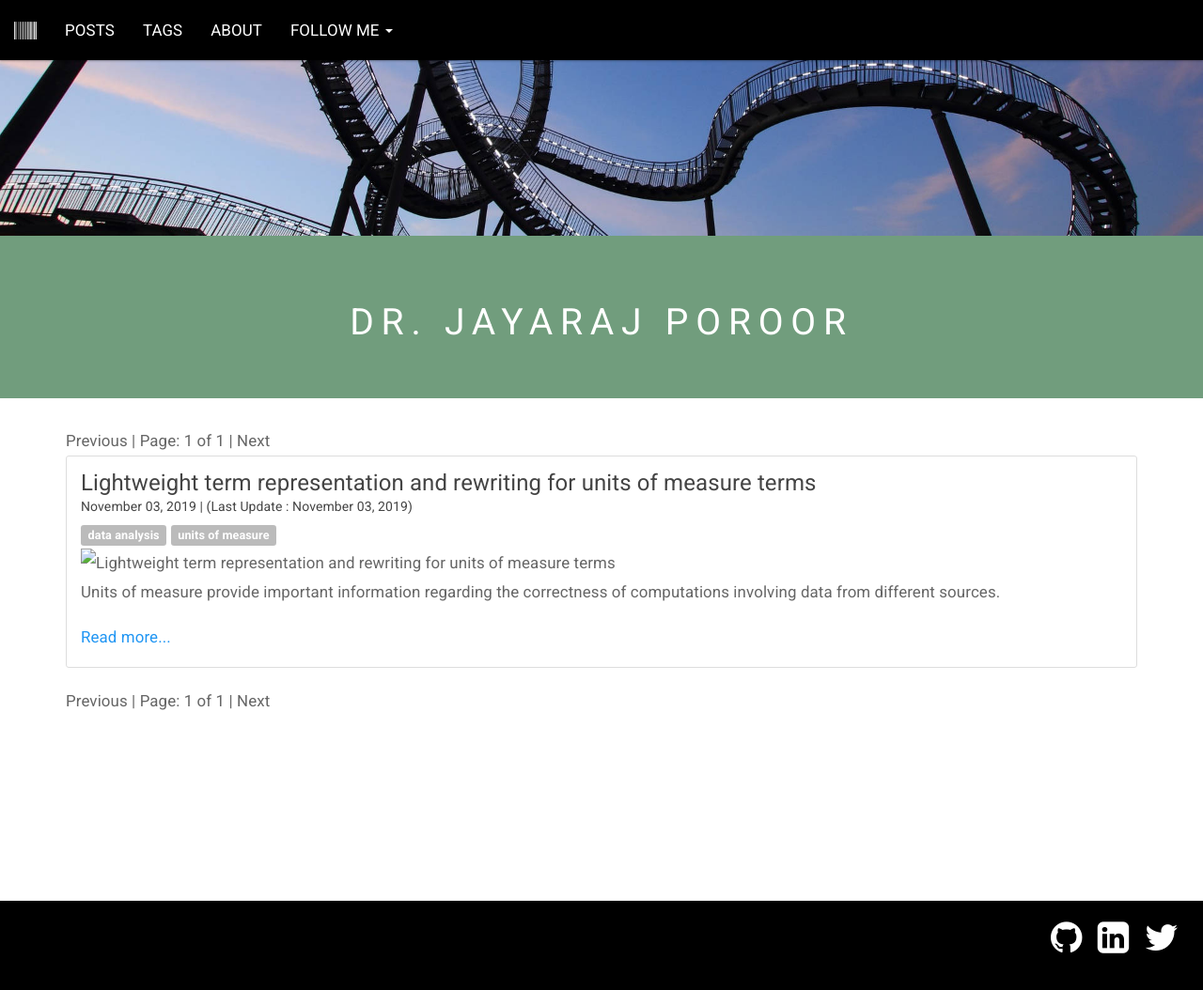
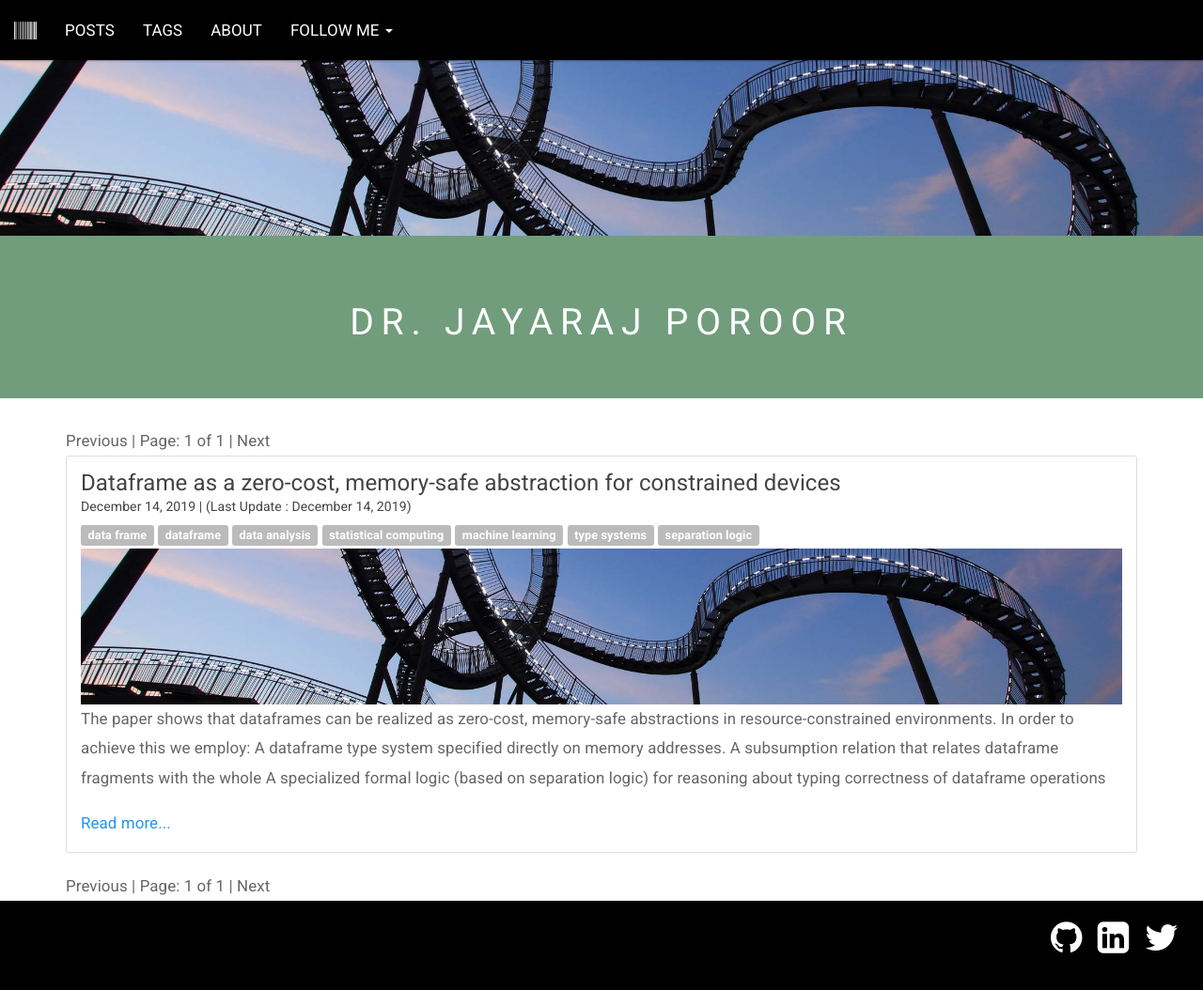
Before and after one commit to jayarajporoor/jayarajporoor.github.io, a Jekyll site: the page built from index.html, in a window 1280 px wide and 1063 px high. Shown: the top 1054 px of the window at 94% size. Built offline with Jekyll 4.4.1, drawn with Linux system fonts in a browser that asks for light colours; the list of posts is cut into pages by our own code; comment, search, counter and statistics services are not loaded.

Commit message:
ll-dataframes

```diff
--- a/_posts/2019-11-03-ll-units-of-measure.html
+++ /dev/null
@@ -1,14 +0,0 @@
----
-layout: default
-title:  "Lightweight term representation and rewriting for units of measure terms"
-date:   2019-11-03 09:00:00 +0200
-published: 2019-11-03 09:00:00 +0200
-comments: true
-categories: data frames
-tags: [data analysis, units of measure]
-github: "https://github.com/jayarajporoor"
----
-
-
-<p>Units of measure provide important information regarding the correctness of computations involving data from different sources.
-</p>
--- /dev/null
+++ b/_posts/2019-12-14-ll-dataframes.html
@@ -0,0 +1,23 @@
+---
+layout: default
+title:  "Dataframe as a zero-cost, memory-safe abstraction for constrained devices"
+date:   2019-12-14 09:00:00 +0200
+published: 2019-12-14 09:00:00 +0200
+comments: true
+categories: data-frames
+tags: [data frame, dataframe, data analysis, statistical computing, machine learning, type systems, separation logic]
+github: "https://github.com/jayarajporoor"
+---
+
+<p>
+
+The paper shows that dataframes can be realized as zero-cost, memory-safe abstractions in resource-constrained environments. In order to achieve this we employ:
+<ul>
+	<li> A dataframe type system specified directly on memory addresses.</li>
+	<li>A subsumption relation that relates dataframe fragments with the whole</li>
+	<li>A specialized formal logic (based on separation logic) for reasoning about typing correctness of dataframe operations</li>
+</ul>
+
+</p>
+
+<iframe src="https://docs.google.com/presentation/d/e/2PACX-1vTKtbWars_Xw60F18xl5d5kyWgH9FOsNN2GPsWxP20-aKliWEzqndwUnRlKcxNaZPmTEYCnm8AweqLn/embed?start=false&loop=false&delayms=5000" frameborder="0" width="960" height="569" allowfullscreen="true" mozallowfullscreen="true" webkitallowfullscreen="true"></iframe>
--- a/index.html
+++ b/index.html
@@ -38,7 +38,7 @@ comments: true
 		{% else %}
 		<img
 			alt="{{ post.title }}"
-			src="/assets/images/{{post.id}}/top.jpg" class="img-responsive">
+			src="/assets/images/top.jpg" class="img-responsive">
 		{% endif %}
 		<p>{{ post.excerpt | strip_html}}</p>
 		<a href="{{ post.url }}">Read more...</a>
```
Also changed, not shown: _pages/about.html (+4 -5 lines).
